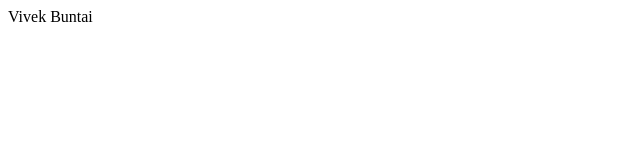
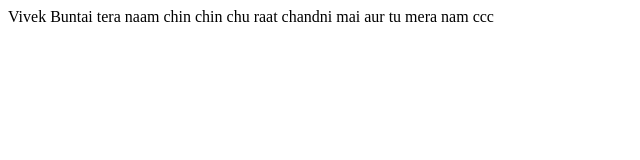
Before and after one commit to vivekkamble1000/Vivekkamble, a plain HTML site: page index.html in a window 1280 px wide. Shown: the whole page, without its empty margins (0-640 px from the left). Drawn offline with Linux system fonts and the light colour scheme.

Commit message:
Update index.html

```diff
--- a/index.html
+++ b/index.html
@@ -7,6 +7,8 @@
     <title>Document</title>
 </head>
 <body>
-    Vivek Buntai
+    Vivek Buntai tera naam chin chin chu
+    raat chandni mai aur tu
+    mera nam ccc
 </body>
 </html>
```
